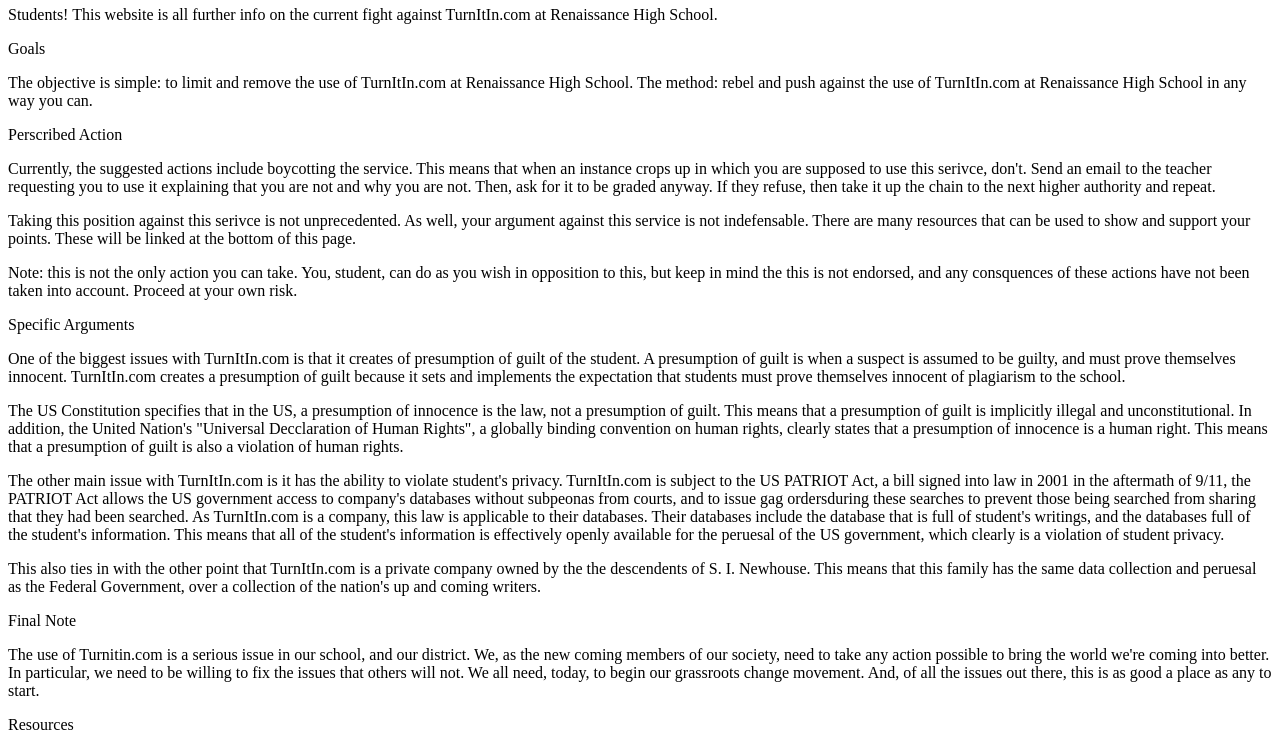
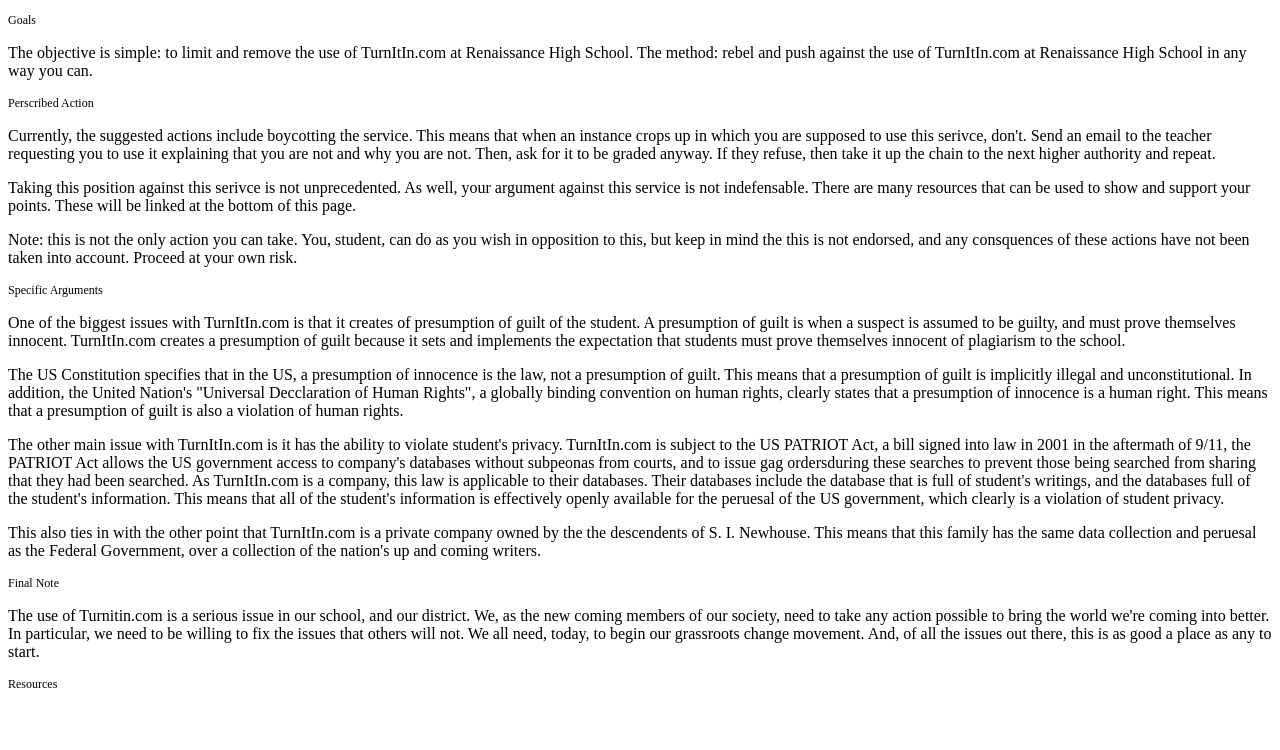
Before and after one commit to QandnotYou/CuxdA9df, a plain HTML site: page index.html in a window 1280 px wide. Shown: the part 60-810 px from the top of the page. Drawn offline with Linux system fonts and the light colour scheme.

Commit message:
Update style.css

```diff
--- a/style.css
+++ b/style.css
@@ -1,2 +1,3 @@
-.header {
+.title {
   font-size: 12px;
+}
```
